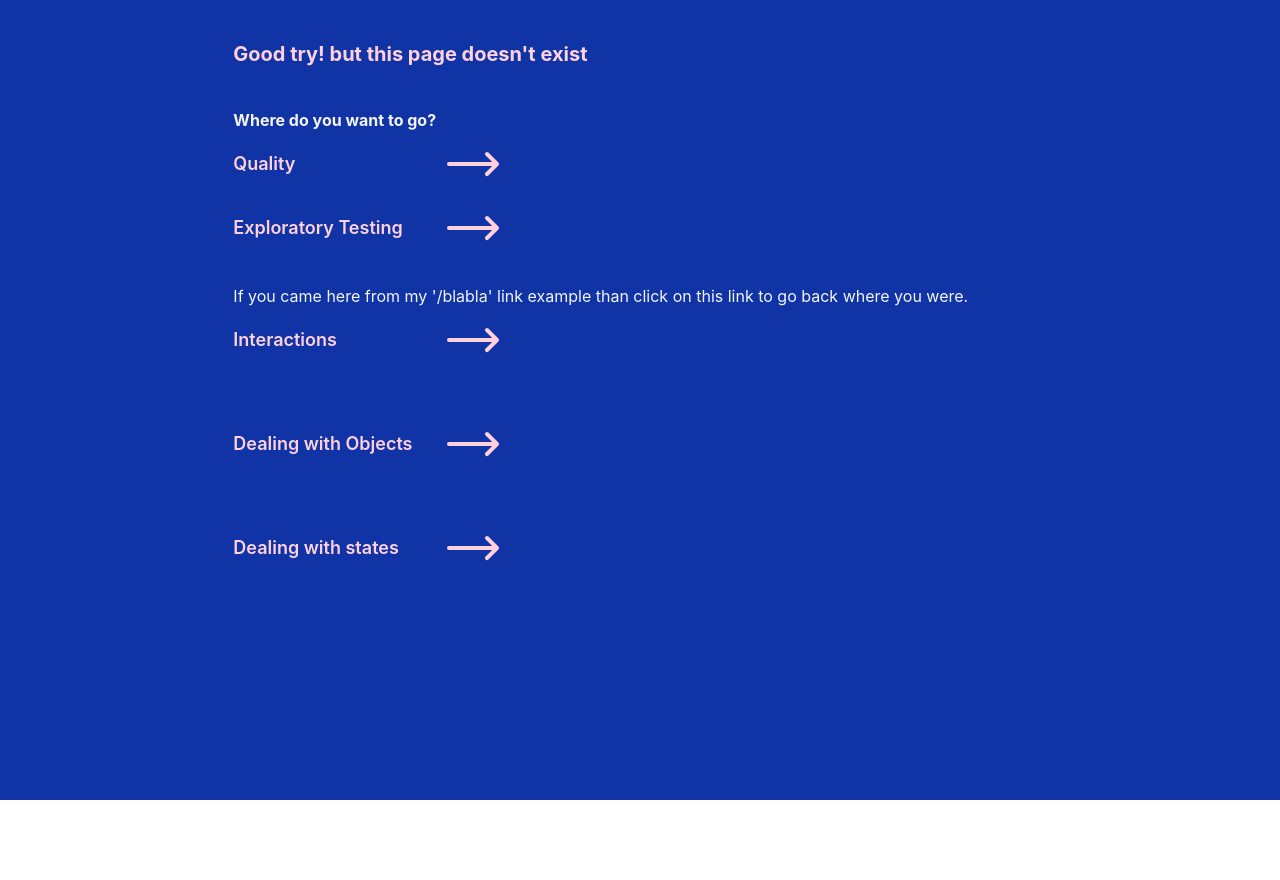
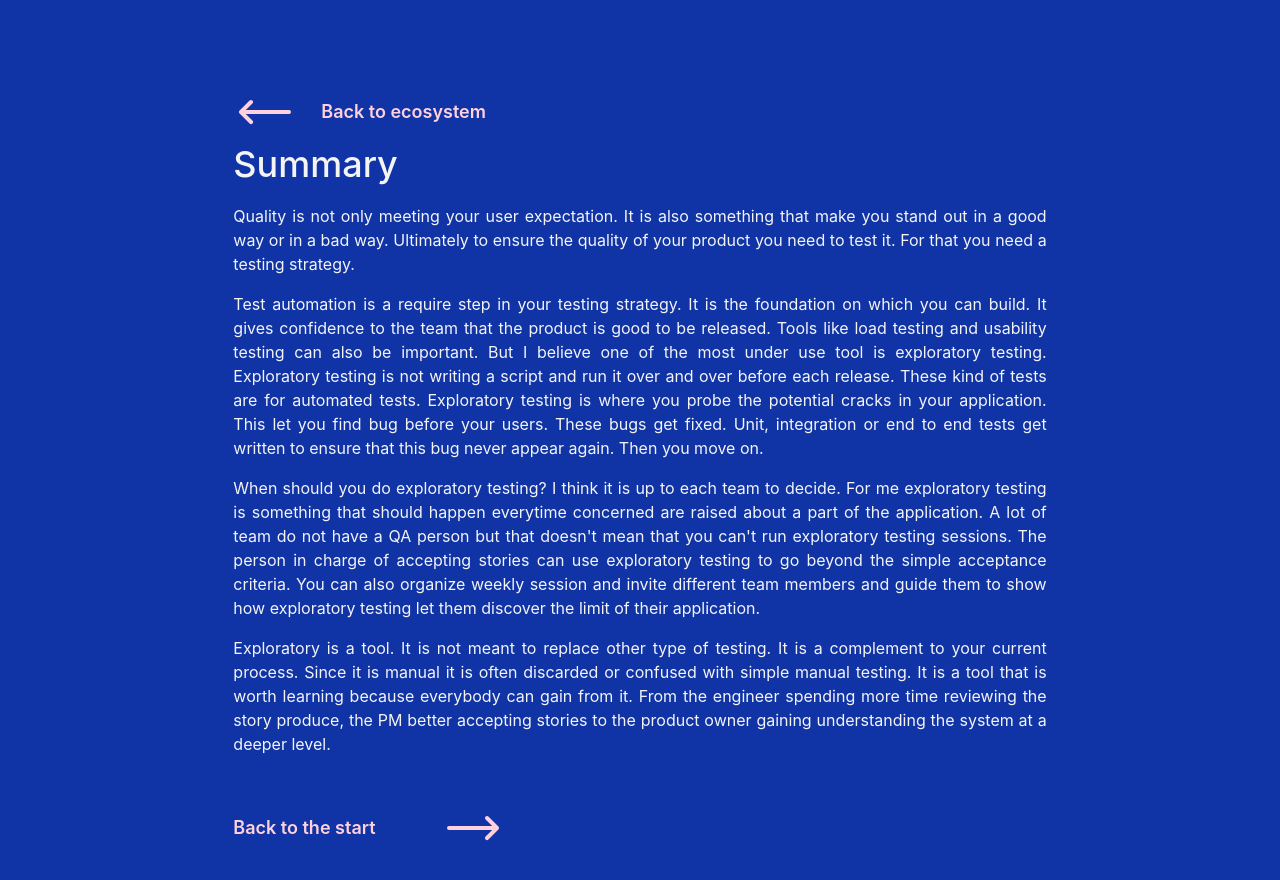
Before and after one commit to willot/Quality, a React (Create React App) app: page /summary in a window 1280 px wide. Shown: the top 880 px of the page. Before the commit the page ends 800 px from the top, so only its background shows below. Built offline with nearby package versions, Linux system fonts and the light colour scheme.

Commit message:
add summary and links

```diff
--- a/src/index.tsx
+++ b/src/index.tsx
@@ -10,6 +10,7 @@ import {NoPage} from "./pages/NoPage";
 import {Entities} from "./pages/Entities";
 import {States} from "./pages/States";
 import {Ecosystem} from "./pages/Ecosystem";
+import {Summary} from "./pages/summary";
 
 const root = ReactDOM.createRoot(
     document.getElementById('root') as HTMLElement
@@ -25,6 +26,7 @@ root.render(
                 <Route path="/objects" element={<Entities/>}/>
                 <Route path="/states" element={<States/>}/>
                 <Route path="/ecosystem" element={<Ecosystem/>}/>
+                <Route path="/summary" element={<Summary/>}/>
                 <Route path="*" element={<NoPage/>}/>
             </Routes>
         </BrowserRouter>
--- a/src/pages/NoPage.tsx
+++ b/src/pages/NoPage.tsx
@@ -30,6 +30,14 @@ export const NoPage = () => {
                         <span className="text-pink text-lg font-semibold w-52">Dealing with states</span>
                         <ArrowLongRightIcon className="text-pink h-16 w-16"/>
                     </Link>
+                    <Link to="/ecoSystem" className="flex flex-row items-center pt-10">
+                        <span className="text-pink text-lg font-semibold w-52">Software in a system</span>
+                        <ArrowLongRightIcon className="text-pink h-16 w-16"/>
+                    </Link>
+                    <Link to="/summary" className="flex flex-row items-center pt-10">
+                        <span className="text-pink text-lg font-semibold w-52">Summary</span>
+                        <ArrowLongRightIcon className="text-pink h-16 w-16"/>
+                    </Link>
                 </section>
             </section>
         </section>
--- /dev/null
+++ b/src/pages/summary.tsx
@@ -0,0 +1,50 @@
+import {Link} from "react-router-dom";
+import {ArrowLongLeftIcon, ArrowLongRightIcon} from "@heroicons/react/24/solid";
+
+export const Summary = () => {
+    return (
+        <section className="bg-blue flex flex-row justify-center w-full">
+            <section
+                className="bg-blue h-full text-white text-justify py-10 px-5 w-11/12 md:w-9/12 lg:w-8/12 xl:w7/12 2xl:w-5/12">
+                <Link to="/ecoSystem" className="flex flex-row items-center mt-10">
+                    <ArrowLongLeftIcon className="text-pink h-16 w-16"/>
+                    <span
+                        className="text-pink text-lg font-semibold w-52 pl-6">Back to ecosystem</span>
+                </Link>
+                <h1 className="text-4xl font-medium pb-5">Summary</h1>
+                <p className="pb-4">Quality is not only meeting your user expectation. It is also something that make
+                    you stand out in a good way
+                    or in a bad way. Ultimately to ensure the quality of your product you need to test it. For that you
+                    need a testing strategy.</p>
+                <p className="pb-4">Test automation is a require step in your testing strategy. It is the foundation on
+                    which you can
+                    build. It gives confidence to the team that the product is good to be released. Tools like load
+                    testing and usability testing can also be important. But I believe one of the most under use tool is
+                    exploratory testing. Exploratory testing is not writing a script and run it over and over before
+                    each release. These kind of tests are for automated tests. Exploratory testing is where you probe
+                    the potential cracks in your application. This let you find bug before your users. These bugs get
+                    fixed. Unit, integration or end to end tests get written to ensure that this bug never appear again.
+                    Then you move on.</p>
+                <p className="pb-4">When should you do exploratory testing? I think it is up to each team to decide. For
+                    me exploratory
+                    testing is something that should happen everytime concerned are raised about a part of the
+                    application. A lot of team do not have a QA person but that doesn't mean that you can't run
+                    exploratory testing sessions. The person in charge of accepting stories can use exploratory testing
+                    to go beyond the simple acceptance criteria. You can also organize weekly session and invite
+                    different team members and guide them to show how exploratory testing let them
+                    discover the limit of their application. </p>
+                <p>Exploratory is a tool. It is not meant to replace other type of testing. It is a complement to your
+                    current process. Since it is manual it is often discarded or confused with simple manual testing. It
+                    is a tool that is worth learning because everybody can gain from it. From the engineer spending more
+                    time reviewing the story produce, the PM better accepting stories to the product owner gaining
+                    understanding the system at a deeper level.</p>
+
+                <Link to="/" className="flex flex-row items-center pt-10">
+                    <span className="text-pink text-lg font-semibold w-52">Back to the start</span>
+                    <ArrowLongRightIcon className="text-pink h-16 w-16"/>
+                </Link>
+
+            </section>
+        </section>
+    )
+}
```
